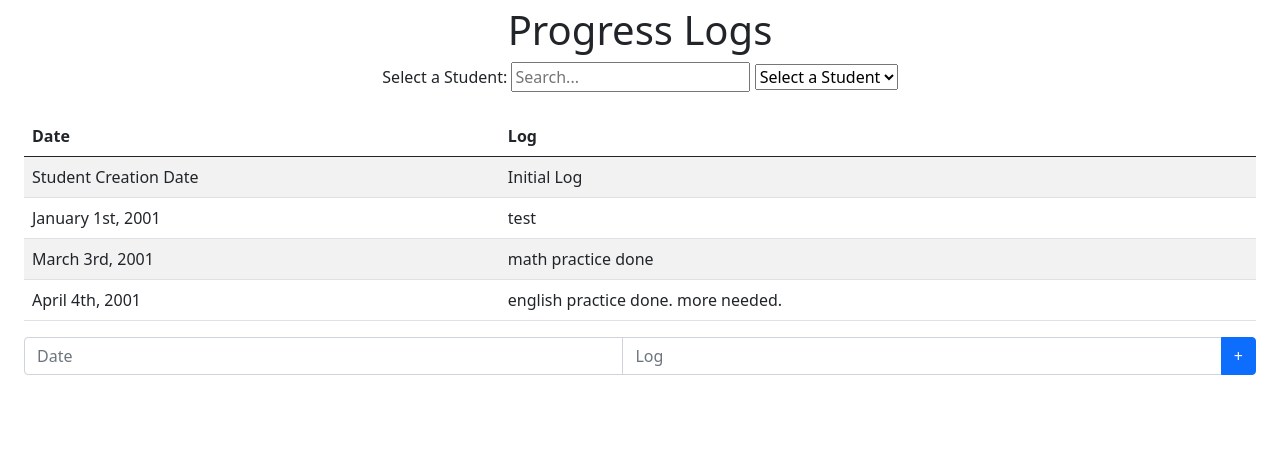
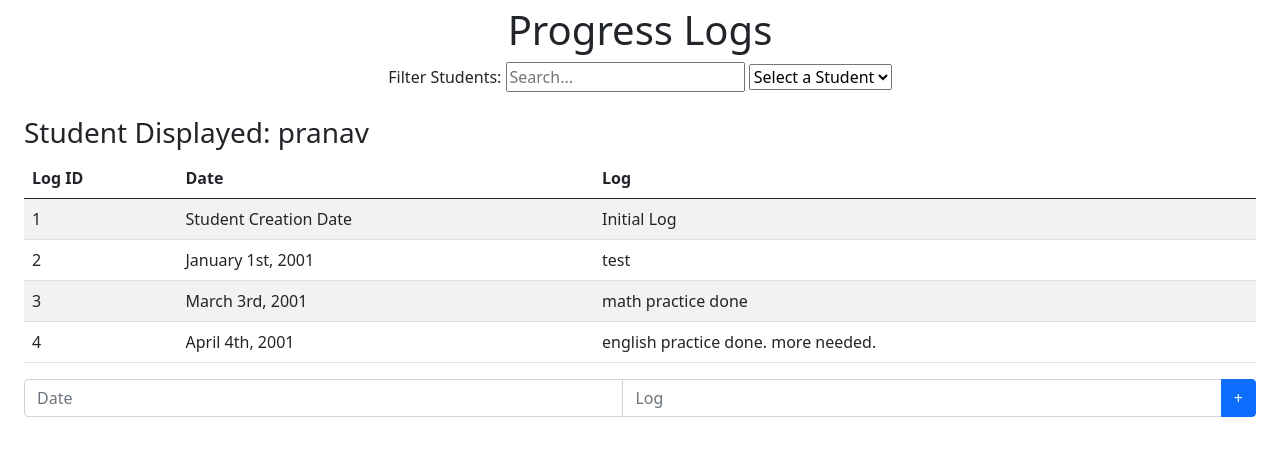
Before and after one commit to Vort3xed/SmartIEPV1, a Flask app: page /logs in a window 1280 px wide. Shown: the part 66-522 px from the top of the page. Run offline with Flask 3, Linux system fonts and the light colour scheme; a user stored in the database is signed in; some libraries are stand-ins or nearby versions.

Commit message:
add logs to students implemented

```diff
--- a/app.py
+++ b/app.py
@@ -1,5 +1,6 @@
 import re
 import json
+import ast
 from flask import Flask, render_template, request, redirect, url_for, flash, Blueprint, session
 from flask_login import UserMixin, LoginManager, login_user, logout_user, login_required, current_user
 from werkzeug.security import generate_password_hash, check_password_hash
@@ -261,6 +262,32 @@ def logs():
 	else:
 		students = Students.query.all()
 		return(render_template("progresslogs.html", students=students, student_log_id=STUDENT_LOG_ID))
+#Route 9: Progress logs. This method renders its own page.
+
+@main.route("/modifylogs", methods=('GET', 'POST'))
+@login_required
+def modifylogs():
+	if request.method == 'POST':
+		log_date = request.form["logdate"]
+		log_text = request.form["logtext"]
+
+		modify_student = Students.query.filter_by(student_id=STUDENT_LOG_ID).first()
+		#Query the student to be modified
+
+		log_units = len(modify_student.logs[:-1].split("|"))
+		# json_parcel = {
+		# 	"ID": log_units + 1,
+		# 	"Date": log_date,
+		# 	"Log": log_text
+		# }
+		# print(ast.literal_eval(json_parcel))
+		json_parcel = '{"ID": ' + str(log_units + 1) + ', "Date": "' + log_date + '", "Log": "' + log_text + '"}'
+
+		modify_student.logs = modify_student.logs + json_parcel + "|"
+		print(modify_student.logs)
+		db.session.commit()
+		return(redirect(url_for("main.logs")))
+
 
 @main.route("/terminatestudent", methods=('GET', 'POST'))
 @login_required
@@ -291,7 +318,7 @@ def debugstudent():
 		student = Students.query.filter_by(student_id=student_id).first()
 		#Query the student to be debugged
 		if student:
-			flash(student.tasks)
+			flash(student.tasks + " LOGS:" + student.logs)
 			#Flash the student's tasks
 		else:
 			flash("Student ID does not exist!")
@@ -308,6 +335,7 @@ def wipedata():
 
 		if student:
 			student.tasks = ""
+			student.logs = '{"ID": 1, "Date": "Student Creation Date", "Log": "Initial Log"}|'
 			db.session.commit()
 			#Set the student's tasks to an empty string and commit the changes
 
--- a/templates/progresslogs.html
+++ b/templates/progresslogs.html
@@ -33,18 +33,6 @@
           }
         }
     </script>
-    <script>
-        function toggleButtonVisibility() {
-          var dropdown = document.getElementById("selectstudent");
-          var submitButton = document.getElementById("submitButton");
-
-          if (dropdown.value !== "") {
-            submitButton.style.display = "inline";
-          } else {
-            submitButton.style.display = "none";
-          }
-        }
-    </script>
 
     <body>
         <div class="content">
@@ -52,9 +40,9 @@
             <div style="text-align: center">
                 <h1 class="mt-5">Progress Logs</h1>
                 <form method = "post" action="/logs">
-                    <label for="selectstudent">Select a Student:</label>
+                    <label for="selectstudent">Filter Students:</label>
                     <input type="text" id="searchInput" onkeyup="filterOptions()" placeholder="Search...">
-                    <select id="selectstudent" name="selectstudent" onchange="toggleButtonVisibility()" required>
+                    <select id="selectstudent" name="selectstudent" onchange="this.form.submit()" required>
                         <option selected disabled hidden>Select a Student</option>
                         {% for student in students %}
                         <option>{{ student.name }}</option>
@@ -64,9 +52,11 @@
                 </form>
             </div>
             <div class="m-4">
+                <h3>Student Displayed: {{ students[student_log_id - 1].name }}</h3>
                 <table class="table table-striped">
                     <thead>
                         <tr>
+                            <th scope="col">Log ID</th>
                             <th scope="col">Date</th>
                             <th scope="col">Log</th>
                             <!-- <th scope="col">Goal</th>
@@ -77,19 +67,15 @@
                     <tbody>
                         {% for json_unit in students[student_log_id - 1].logs[:-1].split("|") %}
                         <tr>
+                            <td>{{ json.loads(json_unit)['ID'] }}</td>
                             <td>{{ json.loads(json_unit)['Date'] }}</td>
                             <td>{{ json.loads(json_unit)['Log'] }}</td>
                         </tr>
-                        <!-- <tr>
-                            <td>yesterday</td>
-                            <td>{{ students[student_log_id - 1].logs }}</td>
-                        </tr> -->
-                        <!-- {{ students[student_log_id - 1] }} -->
                         {% endfor %}
 
                     </tbody>
                 </table>
-                <form action="/modifylogs">
+                <form action="/modifylogs" method="post">
                     <div class="input-group">
                         <input class="form-control" name="logdate" id="logdate" placeholder="Date">
                         <input class="form-control" name="logtext" id="logtext" placeholder="Log">
```
Also changed, not shown: instance/people.db.
